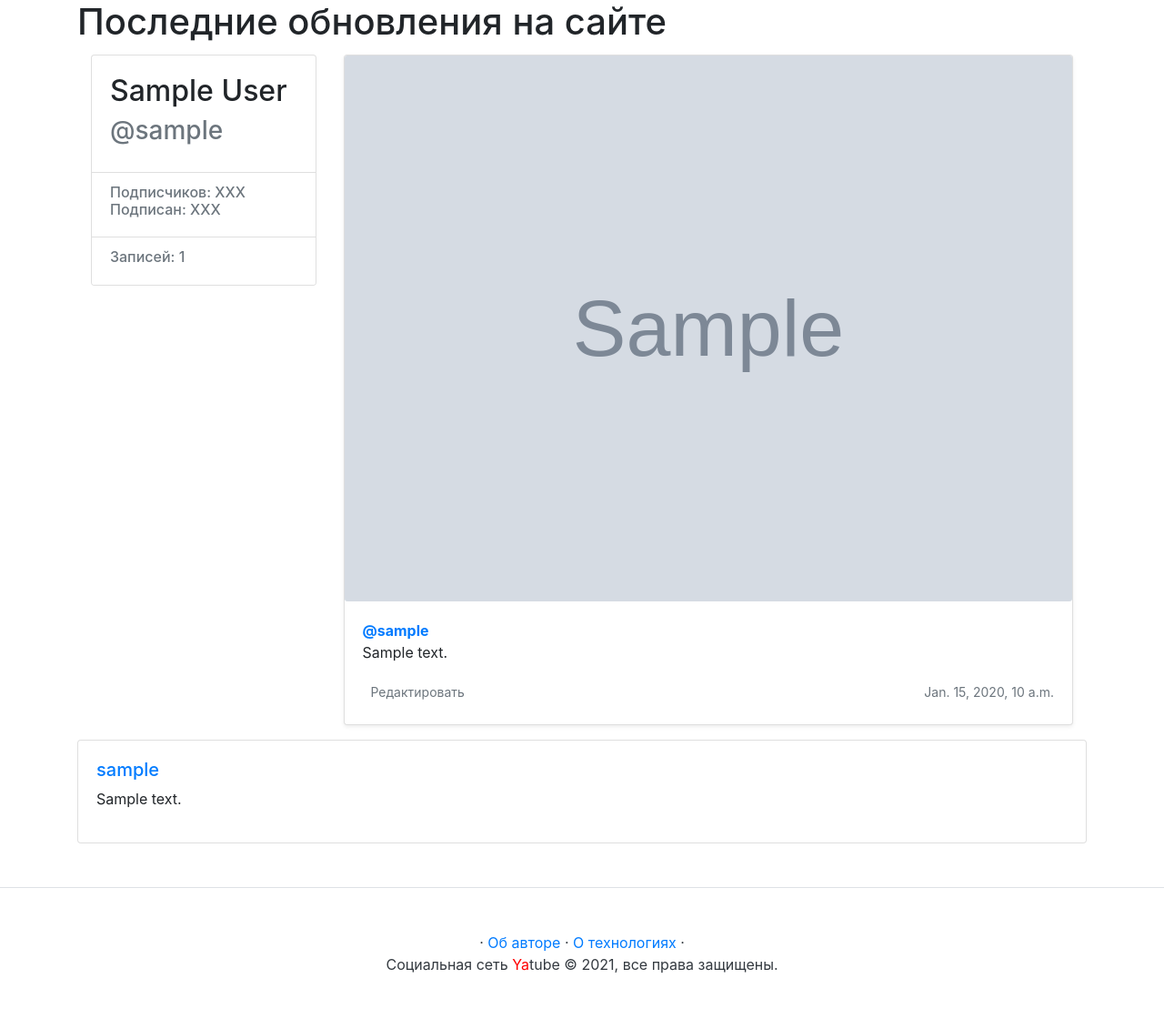
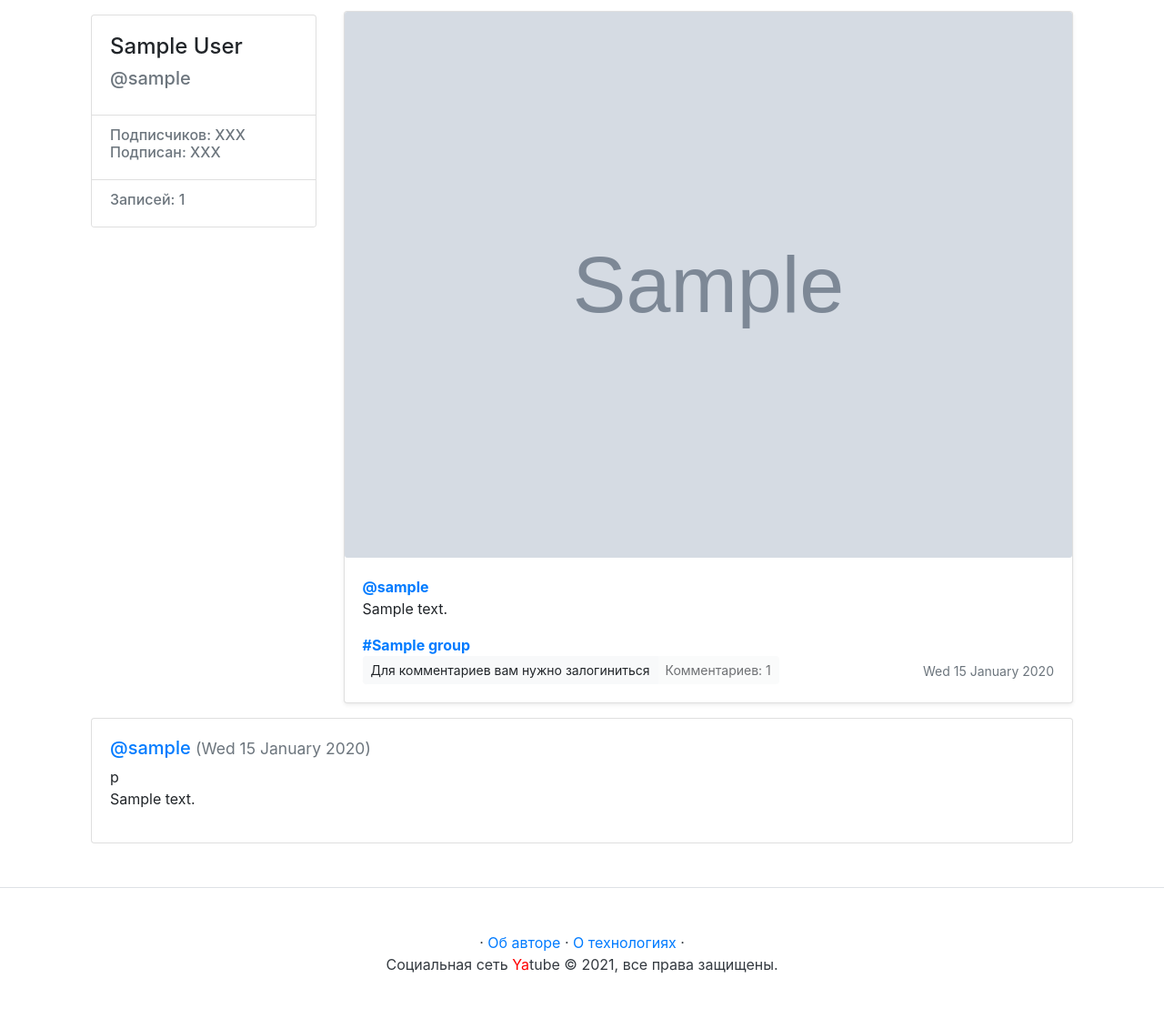
Before and after one commit to sumenko/hw04_tests, a Django app: a page that uses posts/templates/posts/nav.html in a window 1280 px wide. Shown: the part 56-1176 px from the top of the page at 91% size. Run offline with Django 3.2, Linux system fonts and the light colour scheme; tables that the repository leaves empty hold one stand-in row (values such as "Sample post"); grey boxes marked "Sample" are stand-in pictures; some libraries are stand-ins or nearby versions.

Commit message:
Html and design refactor

```diff
--- a/posts/templates/posts/base.html
+++ b/posts/templates/posts/base.html
@@ -16,7 +16,7 @@
     {% include 'nav.html' %}
     <main>
         <div class="container">
-            <h1>{% block header %}The Last Social Media You'll Ever Need{% endblock %}</h1>
+            <h1>{% block header %}{% endblock %}</h1>
             {% block content %}
             <!-- Содержимое страницы -->
             {% endblock %}
--- a/posts/templates/posts/comments.html
+++ b/posts/templates/posts/comments.html
@@ -11,6 +11,7 @@
                 {{ form.text|addclass:"form-control" }}
             </div>
             <button type="submit" class="btn btn-primary">Отправить</button>
+            <a href="javascript:history.back()" name="Назад" class="btn btn-light">Назад</a>
         </div>
     </form>
 </div>
@@ -23,9 +24,11 @@
         <h5 class="mt-0">
             <a href="{% url 'posts:profile' item.author.username %}"
                name="comment_{{ item.id }}">
-                {{ item.author.username }}
+                @{{ item.author.username }}
             </a>
-        </h5>
+            <small class="text-muted">({{ item.created | date:"D d E Y" }})</small>
+        </h5>p
+
         <p>{{ item.text | linebreaksbr }}</p>
     </div>
 </div>
--- a/posts/templates/posts/nav.html
+++ b/posts/templates/posts/nav.html
@@ -13,3 +13,4 @@
         {% endif %}
     </nav>
 </nav>
+<a id="top"></a>
--- a/posts/templates/posts/paginator.html
+++ b/posts/templates/posts/paginator.html
@@ -1,6 +1,7 @@
 {% if page.has_other_pages %}
     <nav>
-    <ul class="pagination">
+        <div class="text-center">
+            <ul class="pagination justify-content-center">
                 {% if page.has_previous %}
                 <li class="page-item">
                     <a class="page-link" href="?page={{ page.previous_page_number }}">&laquo; Предыдущая</a>
@@ -33,5 +34,7 @@
                 </li>
                 {% endif %}
             </ul>
+            <a class="btn btn-sm btn-light text-center" href="#top">&uarr; Наверх &uarr;</a>
+        </div>
     </nav>
 {% endif %}
--- a/posts/templates/posts/post.html
+++ b/posts/templates/posts/post.html
@@ -1,18 +1,18 @@
 {% extends "base.html" %}
-{% block title %}Последние обновления на сайте{% endblock %}
-{% block header %}Последние обновления на сайте{% endblock %}
+{% block title %}Пользователь @{{ username }}{% endblock %}
+{% block header %}{% endblock %}
 {% block content %}
 
 <main role="main" class="container">
     <div class="row">
-        <div class="col-md-3 mb-3 mt-1">
+        <div class="col-md-3 mb-3 mt-2">
             <div class="card">
                 <div class="card-body">
-                    <div class="h2">
+                    <div class="h4">
                         <!-- Имя автора -->
                         {{ username.get_full_name }}
                     </div>
-                    <div class="h3 text-muted">
+                    <div class="h5 text-muted">
                         <!-- username автора -->
                         @{{ username }}
                     </div>
@@ -36,31 +36,9 @@
 
         <div class="col-md-9">
 
-            <!-- Пост -->
-            <div class="card mb-3 mt-1 shadow-sm">
-                {% load thumbnail %}
-                {% thumbnail post.image "960x339" crop="center" upscale=True as im %}
-                    <img class="card-img" src="{{ im.url }}">
-                {% endthumbnail %}
-                <div class="card-body">
-                    <p class="card-text">
-                        <!-- Ссылка на страницу автора в атрибуте href; username автора в тексте ссылки -->
-                        <a href="{% url 'posts:profile' username %}"><strong class="d-block text-gray-dark">@{{ username }}</strong></a>
-                        <!-- Текст поста -->
-                        {{ post.text }}
-                    </p>
-                    <div class="d-flex justify-content-between align-items-center">
-                        <div class="btn-group ">
-                            <!-- Ссылка на редактирование, показывается только автору записи -->
-                            <a class="btn btn-sm text-muted" href="{% url 'posts:edit_post' username post_id %}" role="button">Редактировать</a>
-                        </div>
-                        <!-- Дата публикации  -->
-                        <small class="text-muted">{{ post.pub_date }}</small>
-                    </div>
-                </div>
-            </div>
+            {% include 'post_item.html' %}
         </div>
     </div>
+    {% include 'comments.html' %}
 </main>
-{% include 'comments.html' %}
 {% endblock %}
--- /dev/null
+++ b/posts/templates/posts/post_item.html
@@ -0,0 +1,54 @@
+<div class="card mb-3 mt-1 shadow-sm">
+
+    <!-- Отображение картинки -->
+    {% load thumbnail %}
+    {% thumbnail post.image "960x339" crop="center" upscale=True as im %}
+    <img class="card-img" src="{{ im.url }}" />
+    {% endthumbnail %}
+    <!-- Отображение текста поста -->
+    <div class="card-body">
+      <p class="card-text">
+        <!-- Ссылка на автора через @ -->
+        <a name="post_{{ post.id }}" href="{% url 'posts:profile' post.author.username %}">
+          <strong class="d-block text-gray-dark">@{{ post.author }}</strong>
+        </a>
+        {{ post.text|linebreaksbr }}
+      </p>
+
+      <!-- Если пост относится к какому-нибудь сообществу, то отобразим ссылку на него через # -->
+      {% if post.group %}
+      <a class="card-link muted" href="{% url 'posts:group_slug' post.group.slug %}">
+        <strong class="d-block text-gray-dark">#{{ post.group.title }}</strong>
+      </a>
+      {% endif %}
+
+      <!-- Отображение ссылки на комментарии -->
+      <div class="d-flex justify-content-between align-items-center">
+        <div class="btn-group">
+            {% if user.is_authenticated %}
+            <a class="btn btn-sm btn-light" href="{% url 'posts:post' post.author.username post.id %}" role="button">
+                Добавить комментарий
+            </a>
+            {% else %}
+            <a class="btn btn-sm btn-light"href="{% url 'login' %}?next={% url 'posts:post' post.author.username post.id %}">Для комментариев вам нужно&nbsp;залогиниться</a>
+            {% endif %}
+            {% if post.comments.exists %}
+            <button class="btn btn-sm btn-light" role="button" disabled>
+                    Комментариев: {{ post.comments.count }}
+            </button>
+            {% endif %}
+
+        </div>
+        <!-- Ссылка на редактирование поста для автора -->
+        <div>
+        {% if user == post.author %}
+        <a class="btn btn-sm btn-link" href="{% url 'posts:edit_post' post.author.username post.id %}" role="button">
+            Редактировать
+        </a>
+        {% endif %}
+        <!-- Дата публикации поста -->
+        <small class="text-muted">{{ post.pub_date|date:"D d E Y" }}</small>
+    </div>
+      </div>
+    </div>
+  </div>
```
Also changed, not shown: posts/templates/posts/group.html (+17 -16 lines), posts/templates/posts/index.html (+15 -14 lines). Lines whose indentation alone changed are shown as unchanged.
